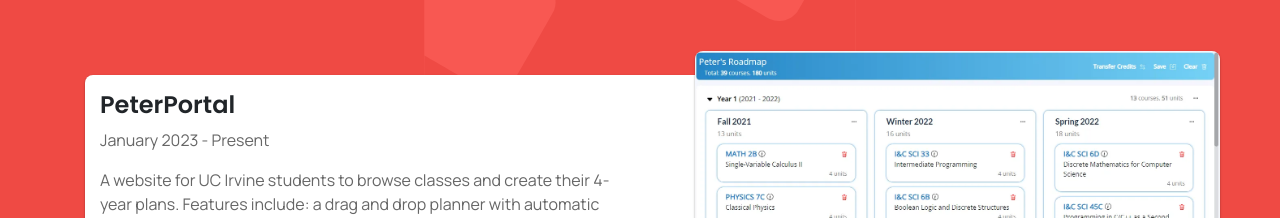
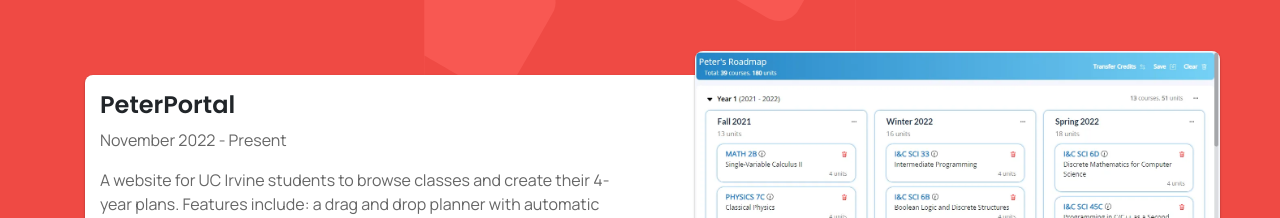
Before and after one commit to js0mmer/js0mmer.github.io, a React (Vite) app: page / in a window 1280 px wide. Shown: the part 1000-1218 px from the top of the page. Built offline with nearby package versions, Linux system fonts and the light colour scheme.

Commit message:
Fix peterportal date

```diff
--- a/src/components/Projects.tsx
+++ b/src/components/Projects.tsx
@@ -44,7 +44,7 @@
       </header>
       <Project
         title="PeterPortal"
-        date="January 2023 - Present"
+        date="November 2022 - Present"
         img={peterportalImg}
         content="A website for UC Irvine students to browse classes and create their 4-year plans. Features include: a drag and drop planner with automatic prerequisite checking and unit counting, browsing course and professor catalogues, reviewing/rating courses & professors, and viewing past grade distributions. Developed alongside 10 peers as a project under UC Irvine's Information & Computer Sciences Student Council."
         links={[
```
